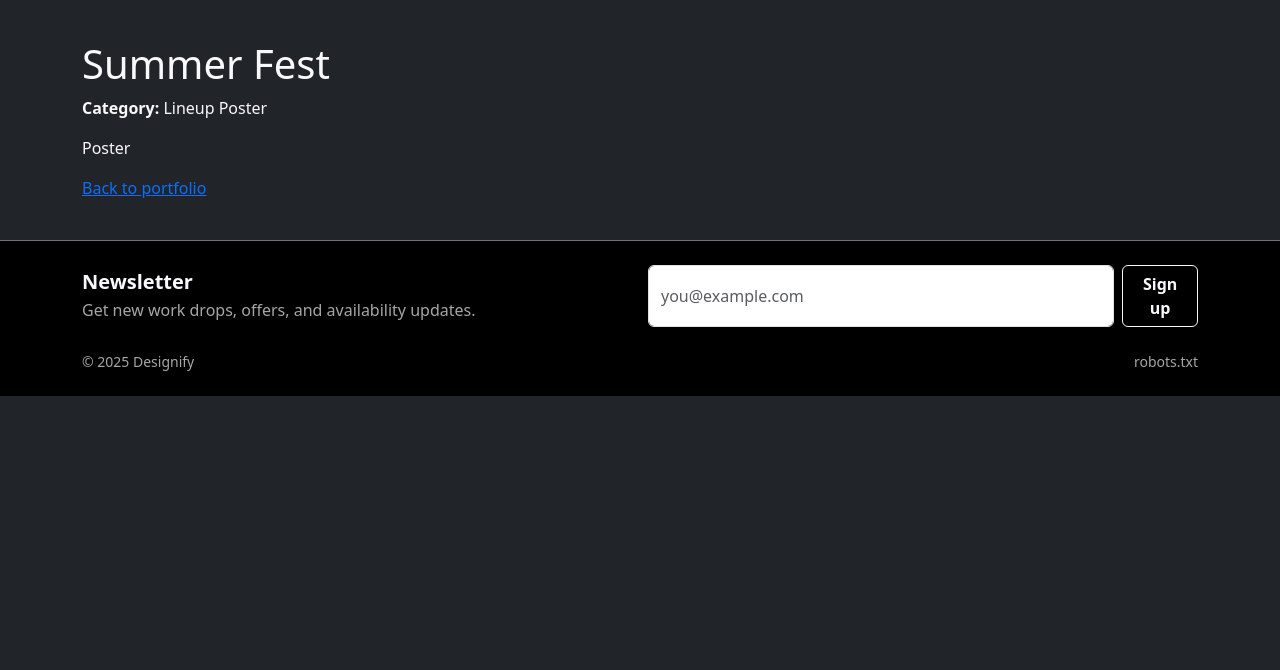
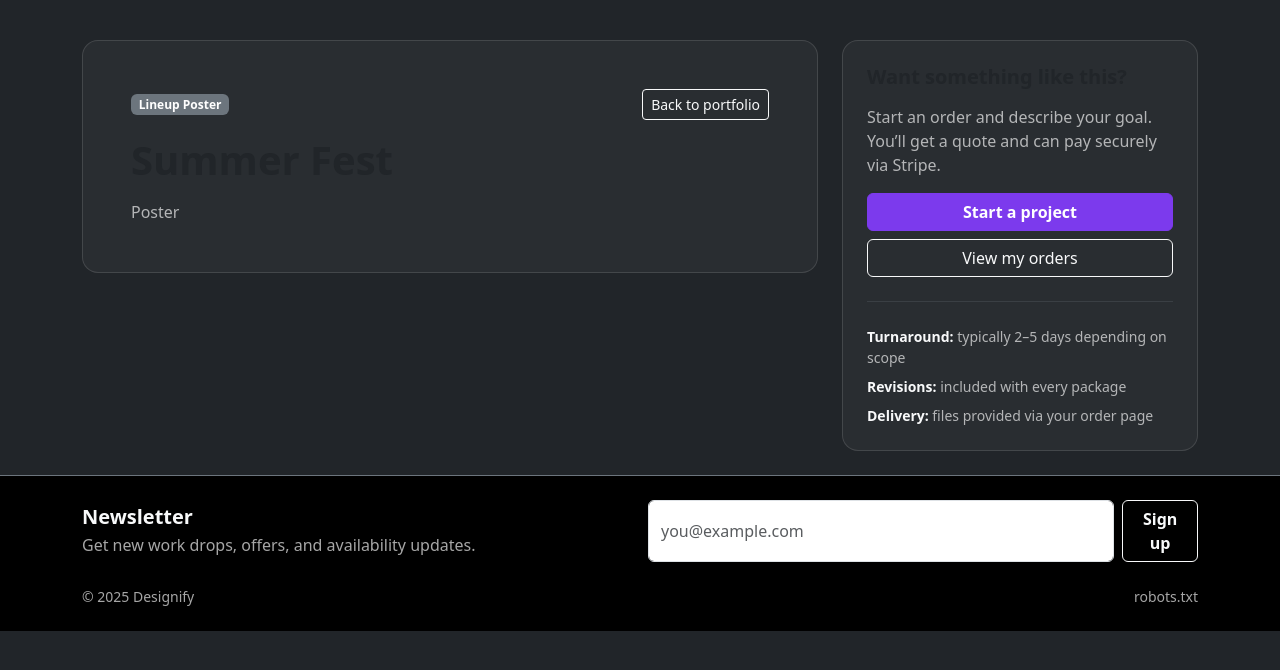
Before and after one commit to francisjxmes/designify, a Django app: page /portfolio/9/ in a window 1280 px wide. Shown: the part 57-727 px from the top of the page. Run offline with Django 4.2, Linux system fonts and the light colour scheme; data comes from the database, SQL or seed files in the repository.

Commit message:
Style portfolio detail page with bootstrap layout and cta panel

```diff
--- a/templates/portfolio/portfolio_detail.html
+++ b/templates/portfolio/portfolio_detail.html
@@ -1,14 +1,57 @@
 {% extends "base.html" %}
+
 {% block title %}{{ item.title }} | Designify{% endblock %}
 {% block meta_description %}{{ item.description|truncatechars:150 }}{% endblock %}
+
 {% block content %}
-<h1>{{ item.title }}</h1>
-<p><strong>Category:</strong> {{ item.category }}</p>
-<p>{{ item.description }}</p>
+<div class="row g-4">
 
-{% if item.image %}
-  <img src="{{ item.image.url }}" alt="{{ item.title }}">
-{% endif %}
+  <div class="col-12 col-lg-8">
+    <div class="card rounded-4">
+      <div class="card-body p-4 p-lg-5">
+        <div class="d-flex flex-wrap align-items-center justify-content-between gap-2 mb-3">
+          <span class="badge bg-secondary">{{ item.category }}</span>
+          <a class="btn btn-outline-light btn-sm" href="{% url 'portfolio_list' %}">Back to portfolio</a>
+        </div>
 
-<p><a href="{% url 'portfolio_list' %}">Back to portfolio</a></p>
+        <h1 class="fw-bold mb-3">{{ item.title }}</h1>
+        <p class="text-secondary mb-0">{{ item.description }}</p>
+      </div>
+    </div>
+
+    {% if item.image %}
+      <div class="card rounded-4 mt-3">
+        <div class="card-body p-3">
+          <img src="{{ item.image.url }}" class="img-fluid rounded-3" alt="{{ item.title }}">
+        </div>
+      </div>
+    {% endif %}
+  </div>
+
+  <div class="col-12 col-lg-4">
+    <div class="card rounded-4 h-100">
+      <div class="card-body p-4">
+        <h5 class="fw-bold mb-3">Want something like this?</h5>
+        <p class="text-secondary">
+          Start an order and describe your goal. You’ll get a quote and can pay securely via Stripe.
+        </p>
+
+        <div class="d-grid gap-2">
+          <a class="btn btn-primary fw-semibold" href="{% url 'order_create' %}">Start a project</a>
+          <a class="btn btn-outline-light" href="{% url 'order_list' %}">View my orders</a>
+        </div>
+
+        <hr class="border-secondary my-4">
+
+        <div class="small text-secondary">
+          <div class="mb-2"><span class="text-light fw-semibold">Turnaround:</span> typically 2–5 days depending on scope</div>
+          <div class="mb-2"><span class="text-light fw-semibold">Revisions:</span> included with every package</div>
+          <div><span class="text-light fw-semibold">Delivery:</span> files provided via your order page</div>
+        </div>
+
+      </div>
+    </div>
+  </div>
+
+</div>
 {% endblock %}
```
